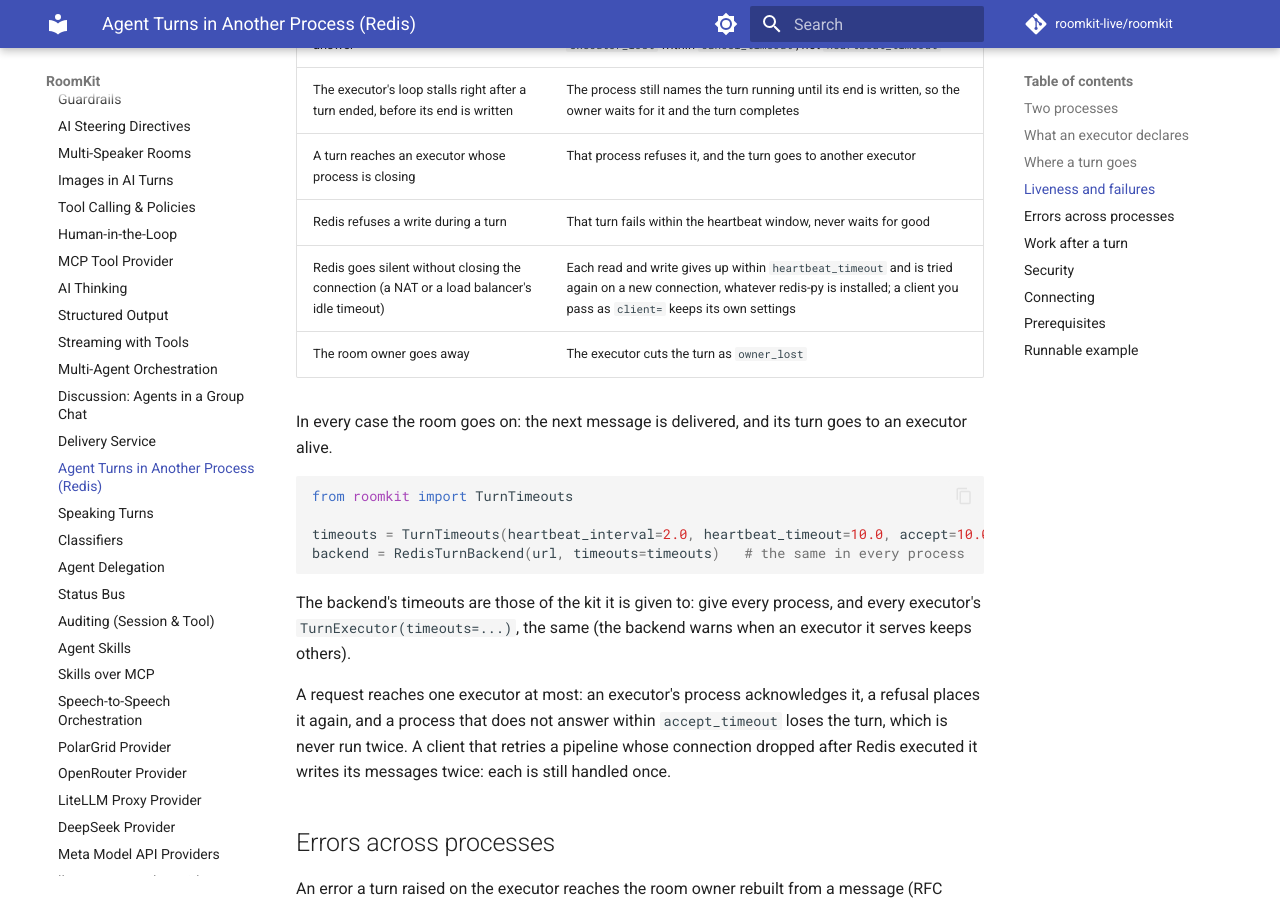
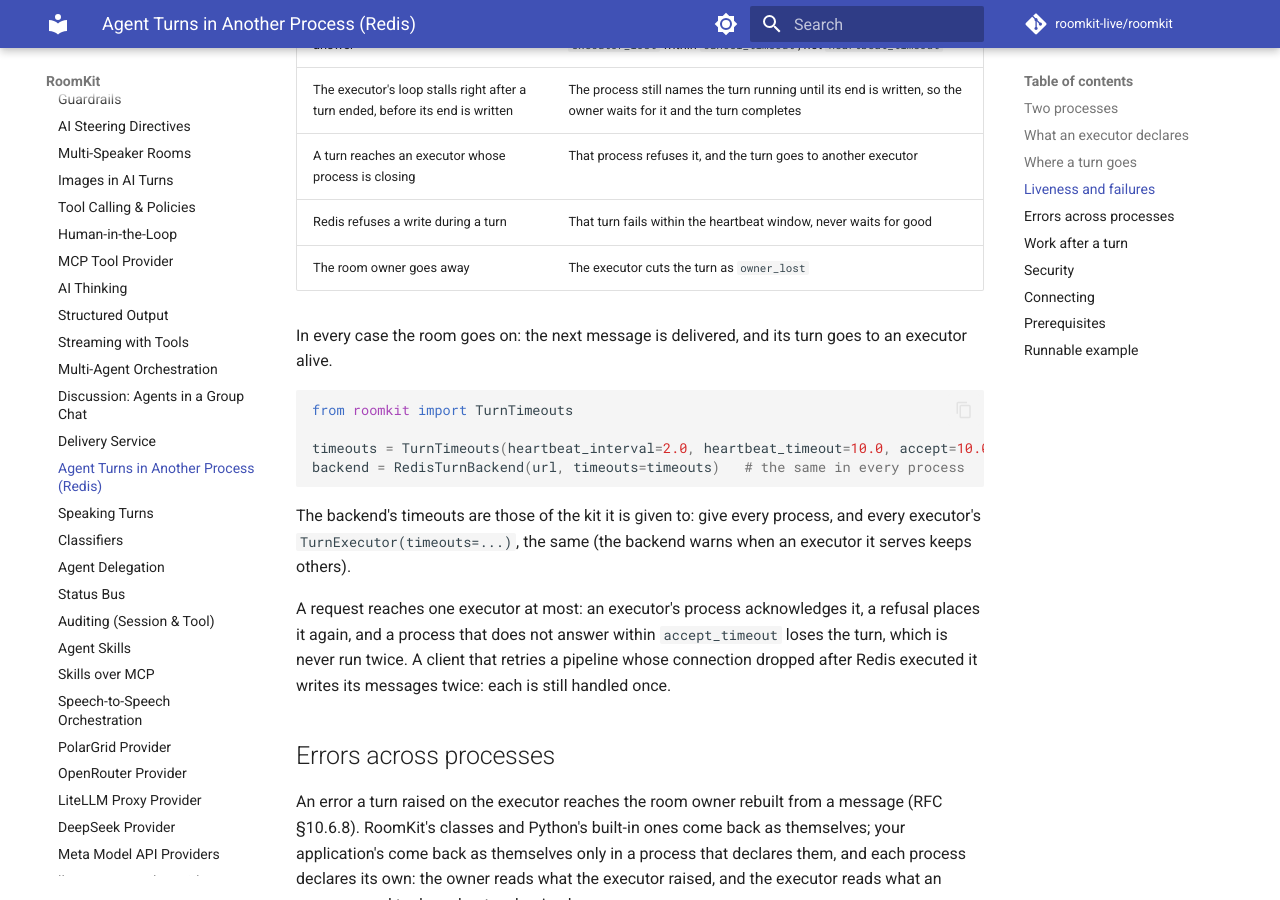
Before and after one commit to roomkit-live/roomkit-docs, an MkDocs documentation site: the page built from docs/guides/turn-backend-redis.md, in a window 1280 px wide and 900 px high, scrolled down 2691 px. Built offline with MkDocs 1.6.1 and Material for MkDocs 9.7.7, drawn with Linux system fonts in a browser that asks for light colours; comment, search, counter and statistics services are not loaded.

Commit message:
revert(turns): the Redis guide's half-open row of 13da318, with the code it described, per review (RMK-859)

```diff
--- a/docs/guides/turn-backend-redis.md
+++ b/docs/guides/turn-backend-redis.md
@@ -109,7 +109,6 @@ never stalls more than a few milliseconds.
 | The executor's loop stalls right after a turn ended, before its end is written | The process still names the turn running until its end is written, so the owner waits for it and the turn completes |
 | A turn reaches an executor whose process is closing | That process refuses it, and the turn goes to another executor |
 | Redis refuses a write during a turn | That turn fails within the heartbeat window, never waits for good |
-| Redis goes silent without closing the connection (a NAT or a load balancer's idle timeout) | Each read and write gives up within `heartbeat_timeout` and is tried again on a new connection, whatever redis-py is installed; a client you pass as `client=` keeps its own settings |
 | The room owner goes away | The executor cuts the turn as `owner_lost` |
 
 In every case the room goes on: the next message is delivered, and its turn
```
